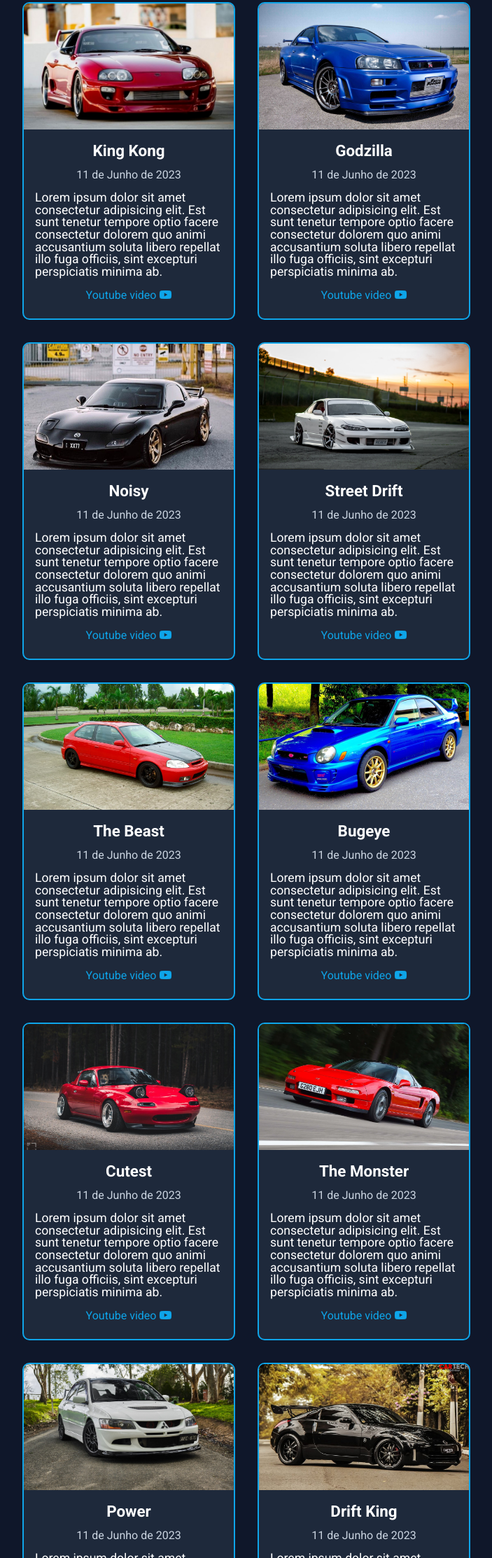
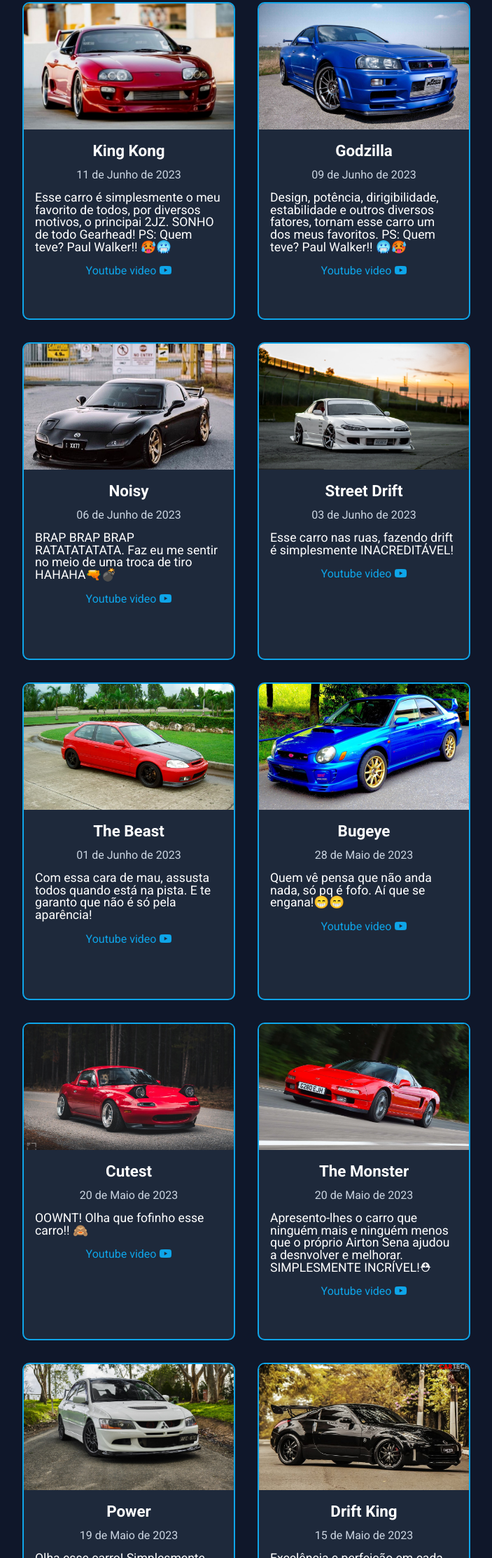
Before and after one commit to DutraMateus/Front_End, a plain HTML site: page FrontEnd/Blog_Project/index.html in a window 1280 px wide. Shown: the part 574-2800 px from the top of the page at 70% size, without its empty margins (288-991 px from the left). Drawn offline with nearby package versions, Linux system fonts and the light colour scheme.

Commit message:
BlogProject_Complete

```diff
--- a/FrontEnd/Blog_Project/index.html
+++ b/FrontEnd/Blog_Project/index.html
@@ -63,10 +63,9 @@
               <h4 class="cartao_titulo">King Kong</h4>
               <p class="cartao_data">11 de Junho de 2023</p>
               <p class="cartao_descricao">
-                Lorem ipsum dolor sit amet consectetur adipisicing elit. Est
-                sunt tenetur tempore optio facere consectetur dolorem quo animi
-                accusantium soluta libero repellat illo fuga officiis, sint
-                excepturi perspiciatis minima ab.
+                Esse carro é simplesmente o meu favorito de todos, por diversos
+                motivos, o principai 2JZ. SONHO de todo Gearhead! PS: Quem teve?
+                Paul Walker!! 🥵🥶
               </p>
               <a
                 href="https://www.youtube.com/watch?v=RU2oi9fB6BY"
@@ -79,12 +78,11 @@
             <img src="img/r34.jpg" alt="R34" />
             <div class="cartao_container">
               <h4 class="cartao_titulo">Godzilla</h4>
-              <p class="cartao_data">11 de Junho de 2023</p>
+              <p class="cartao_data">09 de Junho de 2023</p>
               <p class="cartao_descricao">
-                Lorem ipsum dolor sit amet consectetur adipisicing elit. Est
-                sunt tenetur tempore optio facere consectetur dolorem quo animi
-                accusantium soluta libero repellat illo fuga officiis, sint
-                excepturi perspiciatis minima ab.
+                Design, potência, dirigibilidade, estabilidade e outros diversos
+                fatores, tornam esse carro um dos meus favoritos. PS: Quem teve?
+                Paul Walker!! 🥶🥵
               </p>
               <a
                 href="https://www.youtube.com/watch?v=9mhOJggoa_Q"
@@ -97,12 +95,10 @@
             <img src="img/rx7.jpg" alt="RX7" />
             <div class="cartao_container">
               <h4 class="cartao_titulo">Noisy</h4>
-              <p class="cartao_data">11 de Junho de 2023</p>
+              <p class="cartao_data">06 de Junho de 2023</p>
               <p class="cartao_descricao">
-                Lorem ipsum dolor sit amet consectetur adipisicing elit. Est
-                sunt tenetur tempore optio facere consectetur dolorem quo animi
-                accusantium soluta libero repellat illo fuga officiis, sint
-                excepturi perspiciatis minima ab.
+                BRAP BRAP BRAP RATATATATATA. Faz eu me sentir no meio de uma
+                troca de tiro HAHAHA🔫💣
               </p>
               <a
                 href="https://www.youtube.com/watch?v=-qGLaYd6VyQ"
@@ -115,12 +111,9 @@
             <img src="img/s15.jpg" alt="S15" />
             <div class="cartao_container">
               <h4 class="cartao_titulo">Street Drift</h4>
-              <p class="cartao_data">11 de Junho de 2023</p>
+              <p class="cartao_data">03 de Junho de 2023</p>
               <p class="cartao_descricao">
-                Lorem ipsum dolor sit amet consectetur adipisicing elit. Est
-                sunt tenetur tempore optio facere consectetur dolorem quo animi
-                accusantium soluta libero repellat illo fuga officiis, sint
-                excepturi perspiciatis minima ab.
+                Esse carro nas ruas, fazendo drift é simplesmente INACREDITÁVEL!
               </p>
               <a
                 href="https://www.youtube.com/watch?v=tAUm6uaV5OI"
@@ -133,12 +126,10 @@
             <img src="img/civic.jpg" alt="Civic" />
             <div class="cartao_container">
               <h4 class="cartao_titulo">The Beast</h4>
-              <p class="cartao_data">11 de Junho de 2023</p>
+              <p class="cartao_data">01 de Junho de 2023</p>
               <p class="cartao_descricao">
-                Lorem ipsum dolor sit amet consectetur adipisicing elit. Est
-                sunt tenetur tempore optio facere consectetur dolorem quo animi
-                accusantium soluta libero repellat illo fuga officiis, sint
-                excepturi perspiciatis minima ab.
+                Com essa cara de mau, assusta todos quando está na pista. E te
+                garanto que não é só pela aparência!
               </p>
               <a
                 href="https://www.youtube.com/watch?v=XcKsFJM_I_M"
@@ -151,12 +142,10 @@
             <img src="img/wrx.jpg" alt="WRX" />
             <div class="cartao_container">
               <h4 class="cartao_titulo">Bugeye</h4>
-              <p class="cartao_data">11 de Junho de 2023</p>
+              <p class="cartao_data">28 de Maio de 2023</p>
               <p class="cartao_descricao">
-                Lorem ipsum dolor sit amet consectetur adipisicing elit. Est
-                sunt tenetur tempore optio facere consectetur dolorem quo animi
-                accusantium soluta libero repellat illo fuga officiis, sint
-                excepturi perspiciatis minima ab.
+                Quem vê pensa que não anda nada, só pq é fofo. Aí que se
+                engana!😁😁
               </p>
               <a
                 href="https://www.youtube.com/watch?v=gR7bigCPRn8"
@@ -169,12 +158,9 @@
             <img src="img/Miata.jpg" alt="Miata" />
             <div class="cartao_container">
               <h4 class="cartao_titulo">Cutest</h4>
-              <p class="cartao_data">11 de Junho de 2023</p>
+              <p class="cartao_data">20 de Maio de 2023</p>
               <p class="cartao_descricao">
-                Lorem ipsum dolor sit amet consectetur adipisicing elit. Est
-                sunt tenetur tempore optio facere consectetur dolorem quo animi
-                accusantium soluta libero repellat illo fuga officiis, sint
-                excepturi perspiciatis minima ab.
+                OOWNT! Olha que fofinho esse carro!! 🙈
               </p>
               <a
                 href="https://www.youtube.com/watch?v=HMTnaXMzbY8"
@@ -187,12 +173,11 @@
             <img src="img/nsx.webp" alt="NSX" />
             <div class="cartao_container">
               <h4 class="cartao_titulo">The Monster</h4>
-              <p class="cartao_data">11 de Junho de 2023</p>
+              <p class="cartao_data">20 de Maio de 2023</p>
               <p class="cartao_descricao">
-                Lorem ipsum dolor sit amet consectetur adipisicing elit. Est
-                sunt tenetur tempore optio facere consectetur dolorem quo animi
-                accusantium soluta libero repellat illo fuga officiis, sint
-                excepturi perspiciatis minima ab.
+                Apresento-lhes o carro que ninguém mais e ninguém menos que o
+                próprio Airton Sena ajudou a desnvolver e melhorar. SIMPLESMENTE
+                INCRÍVEL!⛑
               </p>
               <a
                 href="https://www.youtube.com/watch?v=ssI6IGPyWw0"
@@ -205,12 +190,9 @@
             <img src="img/lancer.jpg" alt="Lancer" />
             <div class="cartao_container">
               <h4 class="cartao_titulo">Power</h4>
-              <p class="cartao_data">11 de Junho de 2023</p>
+              <p class="cartao_data">19 de Maio de 2023</p>
               <p class="cartao_descricao">
-                Lorem ipsum dolor sit amet consectetur adipisicing elit. Est
-                sunt tenetur tempore optio facere consectetur dolorem quo animi
-                accusantium soluta libero repellat illo fuga officiis, sint
-                excepturi perspiciatis minima ab.
+                Olha esse carro! Simplesmente magnifico! Sonho de consumo!😎
               </p>
               <a
                 href="https://www.youtube.com/watch?v=GCSlesVDRZc"
@@ -223,15 +205,46 @@
             <img src="img/350z.jpg" alt="350Z" />
             <div class="cartao_container">
               <h4 class="cartao_titulo">Drift King</h4>
-              <p class="cartao_data">11 de Junho de 2023</p>
+              <p class="cartao_data">15 de Maio de 2023</p>
               <p class="cartao_descricao">
-                Lorem ipsum dolor sit amet consectetur adipisicing elit. Est
-                sunt tenetur tempore optio facere consectetur dolorem quo animi
-                accusantium soluta libero repellat illo fuga officiis, sint
-                excepturi perspiciatis minima ab.
+                Excelência e perfeição em cada drift. Esse carro é insano
+                demais!!!!
               </p>
               <a
                 href="https://www.youtube.com/watch?v=gXn2zjRLS04"
+                target="_blank"
+                >Youtube video <i class="fa-brands fa-youtube"></i
+              ></a>
+            </div>
+          </div>
+          <div class="cartao">
+            <img src="img/lfa.jpeg" alt="LFA" />
+            <div class="cartao_container">
+              <h4 class="cartao_titulo">The Scream</h4>
+              <p class="cartao_data">10 de Maio de 2023</p>
+              <p class="cartao_descricao">
+                AAAAAAAAAAAAAAAAAAH😱Escuta só o ronco dessa belezinha, ronco
+                não, o GRITO desse carro equipado com motor V-10.
+              </p>
+              <a
+                href="https://www.youtube.com/watch?v=pDYGdmNFxIo"
+                target="_blank"
+                >Youtube video <i class="fa-brands fa-youtube"></i
+              ></a>
+            </div>
+          </div>
+          <div class="cartao">
+            <img src="img/SupraSmokeyNagata.jpg" alt="SUPRA Smokey Nagata" />
+            <div class="cartao_container">
+              <h4 class="cartao_titulo">The Legend</h4>
+              <p class="cartao_data">1 de Maio de 2023</p>
+              <p class="cartao_descricao">
+                Esse é simplesmente o carro do LENDÁRIO Smokey Nagata, uma
+                beleza de carro e um monstro de potência. Sou apaixonado nesse
+                carro e nas loucuras que essa cara fez em seus carros. 😍😍
+              </p>
+              <a
+                href="https://www.youtube.com/watch?v=X-Vcx3zRE-0"
                 target="_blank"
                 >Youtube video <i class="fa-brands fa-youtube"></i
               ></a>
```
Also changed, not shown: FrontEnd/Blog_Project/img/SupraSmokeyNagata.jpg (added), FrontEnd/Blog_Project/img/lfa.jpeg (added).
